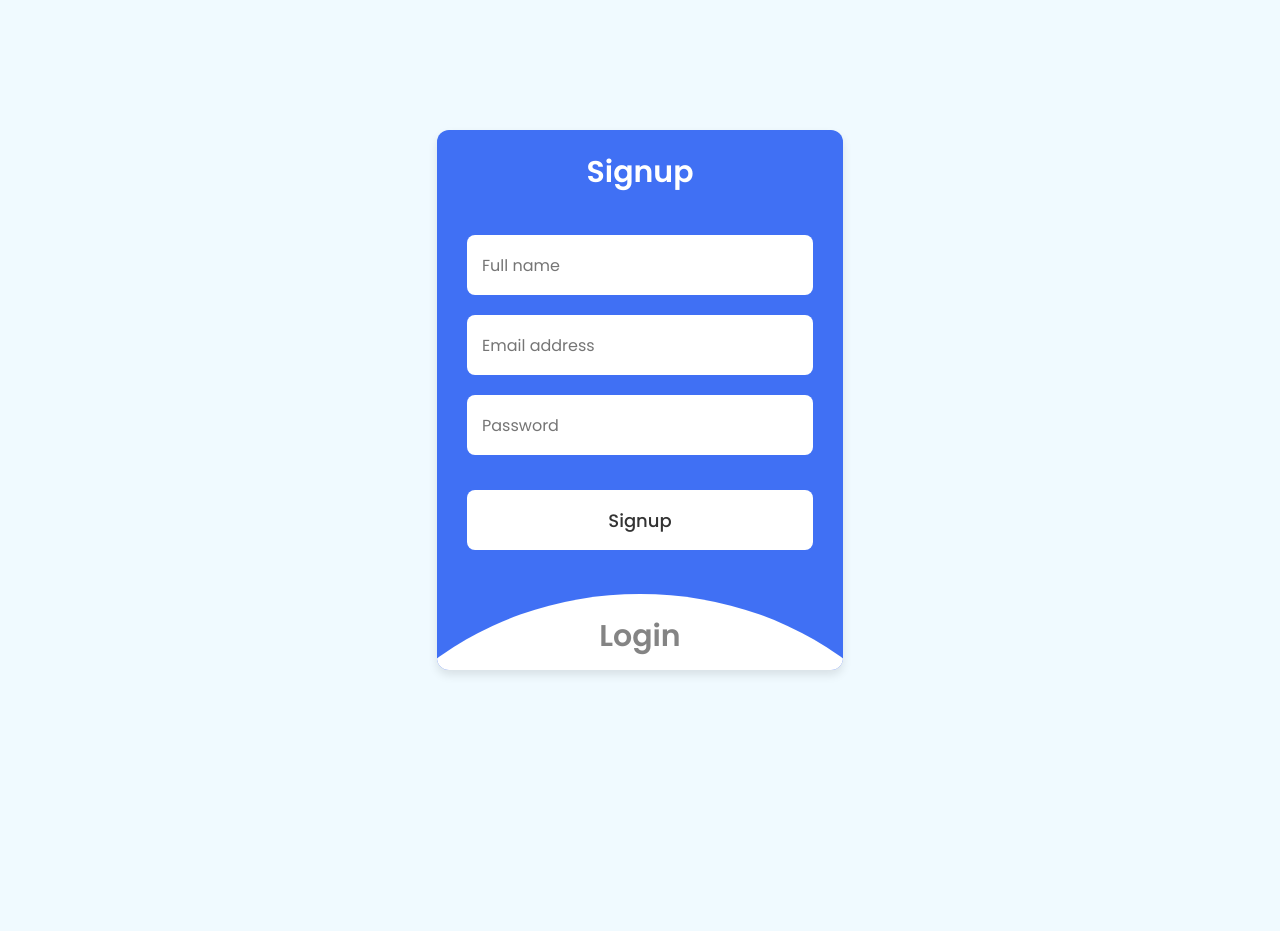
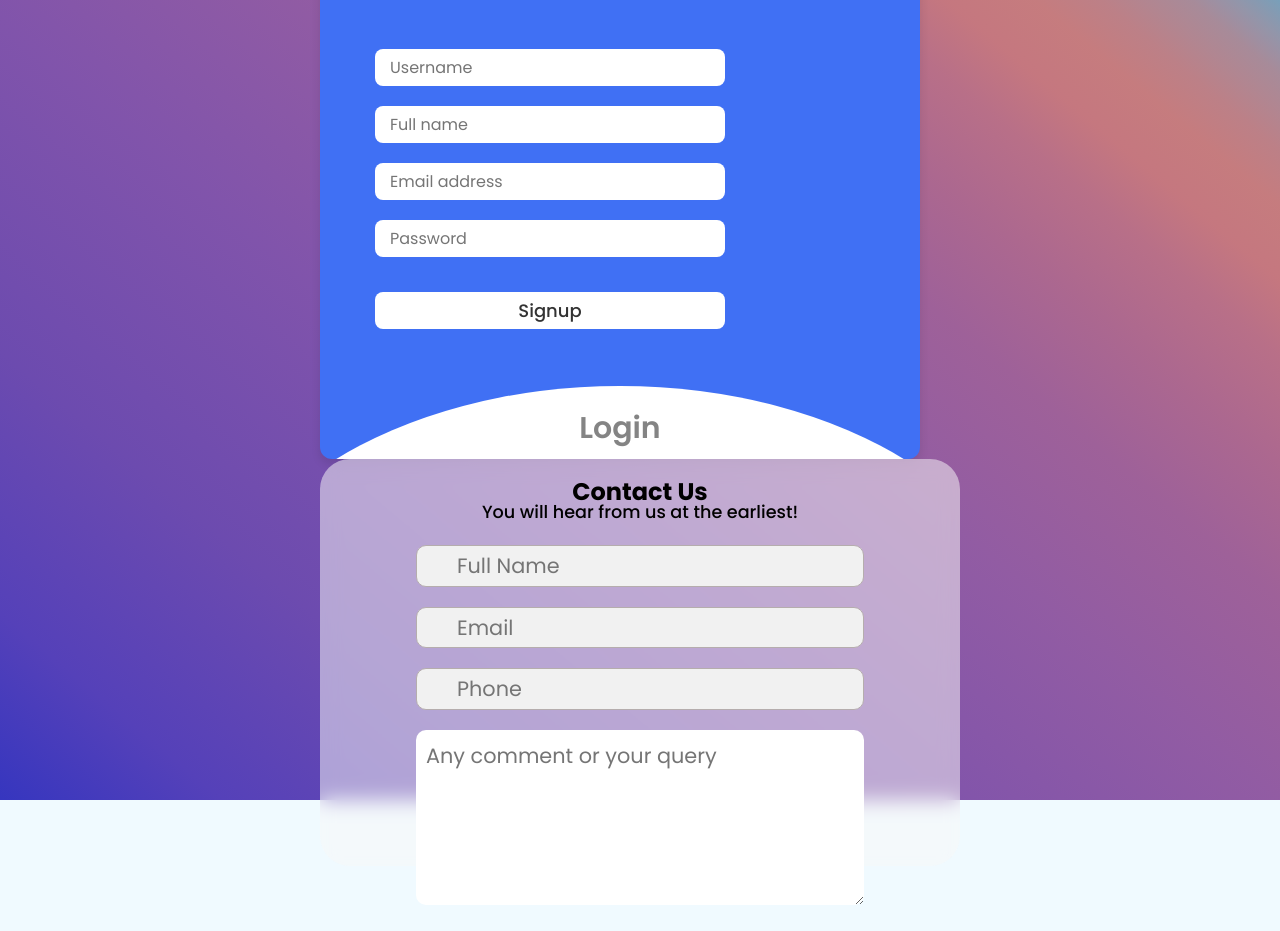
Before and after one commit to VIRAJcHOPADE/Flight-Booking---MERN-Stack-App, a React (Create React App) app in the folder frontend/: page /login in a window 1280 px wide. Shown: the top 931 px of the page. Before the commit the page ends 800 px from the top, so only its background shows below. Built offline with nearby package versions, Linux system fonts and the light colour scheme.

Commit message:
ContactUs Page

```diff
--- a/frontend/src/App.js
+++ b/frontend/src/App.js
@@ -1,10 +1,12 @@
 import './App.css';
 import React from 'react';
 import  {LoginAndOut}  from './components/Login/LoginAndOut';
+import { Contacts } from './components/Contact/Contacts';
 function App() {
   return (
     <div className="App">
      <LoginAndOut />
+     <Contacts/>
     </div>
   );
 }
--- /dev/null
+++ b/frontend/src/components/Contact/Contacts.jsx
@@ -0,0 +1,37 @@
+import React from 'react'
+import './contact.scss'
+
+
+export const Contacts = () => {
+  return (
+    <div>
+         <div class="formBox">
+            <h2>Contact Us</h2>
+            <p>You will hear from us at the earliest!</p>
+            <form action="#">
+                <div class="nameInp">
+                    <i class="fa fa-user icon"></i>
+                    <input type="text" placeholder="Full Name" name="name" id="name"/>
+
+                </div>
+                <div class="mailInp">
+                    <i class="fa fa-envelope"></i>
+                    <input type="email" name="mail" id="mail" placeholder="Email"/>
+                </div>
+                <div class="phoneInp">
+                    <i class="fa-solid fa-phone"></i>
+                    <input type="number" name="phone" id="phone" placeholder="Phone" min="100000" max="9999999999"/>
+                </div>
+                <div class="queryInp">
+                    <textarea name="query" id="query" cols="30" rows="5"
+                        placeholder="Any comment or your query"></textarea>
+                </div>
+                <div class="submitBtn">
+                    <button id="btn" onclick="notif()">Send</button>
+                </div>
+            </form>
+            <p class="extra">You can also contact us at 181-1711-322</p>
+        </div>
+    </div>
+  )
+}
--- /dev/null
+++ b/frontend/src/components/Contact/contact.scss
@@ -0,0 +1,101 @@
+$color_1: #ffffff;
+$font-family_1: 'Quicksand', sans-serif;
+$background-color_1: #f1f1f1;
+
+body {
+	background-image: linear-gradient(40deg, hsl(240deg 56% 48%) 0%, hsl(250deg 48% 49%) 10%, hsl(260deg 40% 49%) 24%, hsl(271deg 34% 50%) 42%, hsl(285deg 28% 50%) 57%, hsl(305deg 24% 50%) 68%, hsl(325deg 29% 54%) 75%, hsl(340deg 34% 58%) 81%, hsl(354deg 40% 62%) 85%, hsl(358deg 39% 63%) 89%, hsl(353deg 31% 62%) 92%, hsl(345deg 22% 61%) 94%, hsl(330deg 14% 60%) 96%, hsl(284deg 9% 60%) 97%, hsl(232deg 12% 62%) 98%, hsl(212deg 22% 61%) 99%, hsl(204deg 32% 60%) 100%, hsl(200deg 41% 58%) 100%);
+	background-repeat: no-repeat;
+	height: 99vh;
+	overflow-y: hidden;
+	display: flex;
+	justify-content: center;
+	align-items: center;
+	font-family: $font-family_1;
+}
+.formBox {
+	padding: 15px;
+	text-align: center;
+	min-height: 50vh;
+    max-height: 90vh;
+	min-width: 50vw;
+	display: flex;
+	flex-direction: column;
+	background: #f8f8f885;
+	border-radius: 30px;
+	backdrop-filter: blur(10px);
+}
+h2 {
+	margin-bottom: -10px;
+}
+p {
+	font-weight: 500;
+	font-size: 1.1em;
+}
+form {
+	padding: 10px;
+	>div {
+		padding: 10px;
+		position: relative;
+		font-size: 1.3em;
+		i {
+			position: absolute;
+			top: 22px;
+			margin-left: 10px;
+			opacity: 0.6;
+		}
+		input {
+			height: 2em;
+			width: 60vw;
+			padding-left: 40px;
+			font-size: 1em;
+			border-radius: 10px;
+			outline: none;
+			border: 1px solid #b5adad;
+			background-color: $background-color_1;
+		}
+		&:hover {
+			>i {
+				opacity: 1;
+				transition: opacity 1s;
+			}
+		}
+	}
+}
+div {
+	>input {
+		&:focus {
+			border: 1px solid #6f6a6a;
+		}
+	}
+}
+textarea {
+	border: none;
+	width: 70vw;
+	border-radius: 10px;
+	padding: 10px;
+	outline: none;
+	font-size: 1em;
+}
+button {
+	width: 50%;
+	height: 5vh;
+	color: $color_1;
+	background: #00d689;
+	outline: none;
+	border: none;
+	border-radius: 10px;
+	cursor: pointer;
+	font-size: 0.8em;
+}
+@media screen and (min-width:900px) {
+	form {
+		>div {
+			input {
+				width: 35vw;
+			}
+		}
+	}
+	textarea {
+		width: 35vw;
+	}
+}
--- a/frontend/src/components/Login/LoginAndOut.jsx
+++ b/frontend/src/components/Login/LoginAndOut.jsx
@@ -1,16 +1,5 @@
 import React from 'react'
 import './login.scss'
-
-// const wrapper = document.querySelector(".wrapper"),
-//           signupHeader = document.querySelector(".signup header"),
-//           loginHeader = document.querySelector(".login header");
-
-//         loginHeader.addEventListener("click", () => {
-//           wrapper.classList.add("active");
-//         });
-//         signupHeader.addEventListener("click", () => {
-//           wrapper.classList.remove("active");
-//         });
 
 export const LoginAndOut = () => {
   return (
@@ -19,6 +8,7 @@ export const LoginAndOut = () => {
       <div class="form signup" onClick={()=>{document.querySelector(".wrapper").classList.remove("active")}}>
         <header onClick={()=>{document.querySelector(".wrapper").classList.remove("active")}} >Signup</header>
         <form action="#">
+          <input type="text" placeholder="Username" required />
           <input type="text" placeholder="Full name" required />
           <input type="text" placeholder="Email address" required />
           <input type="password" placeholder="Password" required />
--- a/frontend/src/components/Login/login.scss
+++ b/frontend/src/components/Login/login.scss
@@ -19,7 +19,7 @@ body {
 }
 .wrapper {
 	position: relative;
-	max-width: 470px;
+	max-width: 600px;
 	width: 100%;
 	border-radius: 12px;
 	padding: 20px 30px 120px;
@@ -85,6 +85,7 @@ body {
 	}
 }
 form {
+	height: 300px;
 	input {
 		height: 60px;
 		outline: none;
@@ -120,11 +121,79 @@ form {
 		cursor: pointer;
 	}
 }
-.checkbox {
-	input[type="checkbox"] {
-		height: 16px;
-		width: 16px;
-		accent-color: #fff;
-		cursor: pointer;
+
+
+
+
+//mediaQuery
+
+/* For Desktop View */
+@media screen and (min-width: 1024px) {
+  .wrapper {
+	position: relative;
+	max-width: 600px;
+	width: 100%;
+	border-radius: 12px;
+	padding: 20px 30px 120px;
+	background: #4070f4;
+	box-shadow: 0 5px 10px rgba( 0, 0, 0, 0.1 );
+	overflow: hidden;
+	form {
+		align-items: center;
+		height: 350px;
+		display: flex;
+		flex-direction: column;
+		gap: 20px;
+		margin-top: 40px;
+		width: 500px;
+	}
+	input {
+		width: 350px;
+		height: 60px;
+		outline: none;
+		border: none;
+		padding: 0 15px;
+		font-size: 16px;
+		font-weight: 400;
+		color: $color_2;
+		border-radius: 8px;
+		background: #fff;
 	}
 }
+}
+
+/* For Tablet View */
+@media screen and (min-device-width: 768px)
+and (max-device-width: 1024px) {
+  .wrapper {
+	position: relative;
+	max-width: 600px;
+	width: 100%;
+	border-radius: 12px;
+	padding: 20px 30px 120px;
+	background: #4070f4;
+	box-shadow: 0 5px 10px rgba( 0, 0, 0, 0.1 );
+	overflow: hidden;
+	form {
+		height: 300px;
+		align-items: center;
+		display: flex;
+		flex-direction: column;
+		gap: 20px;
+		margin-top: 40px;
+		width: 400px;
+	}
+	input {
+		width: 350px;
+		height: 60px;
+		outline: none;
+		border: none;
+		padding: 0 15px;
+		font-size: 16px;
+		font-weight: 400;
+		color: $color_2;
+		border-radius: 8px;
+		background: #fff;
+	}
+}
+}
```
